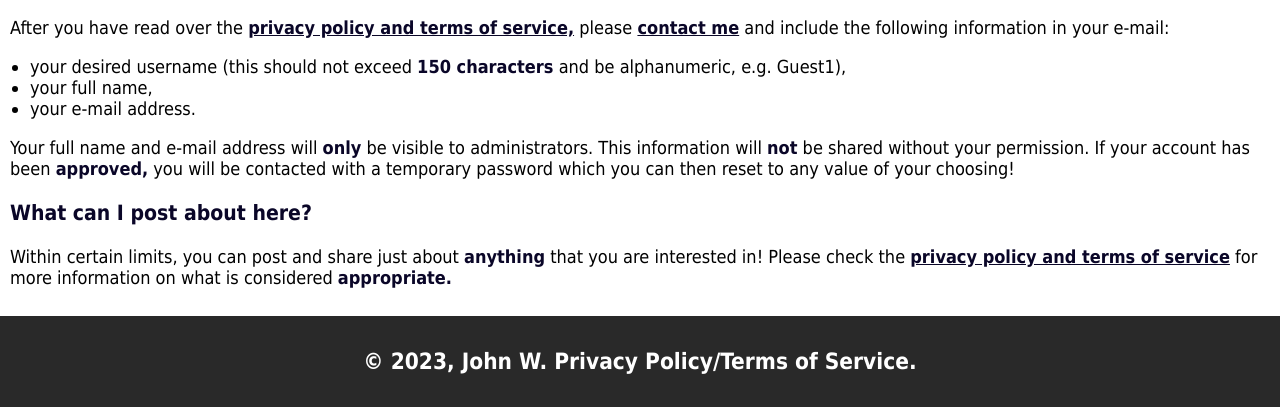
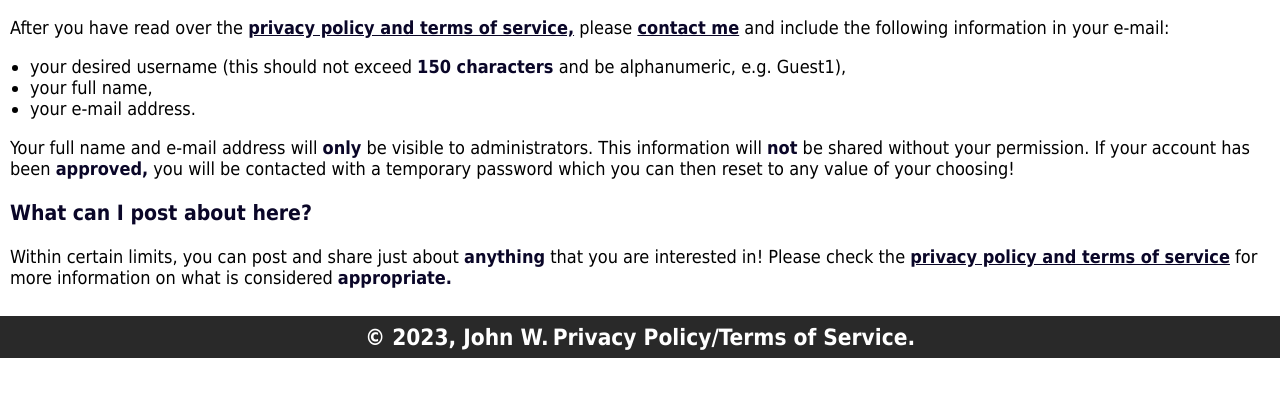
Before and after one commit to st0h/Django, a Django app: template website/posts/templates/posts/about.html in a window 1280 px wide. Shown: the part 922-1329 px from the top of the page. After the commit the page ends 1280 px from the top, so only its background shows below. Run offline with Django 3.2, Linux system fonts and the light colour scheme; the template is opened without the code that fills it, so the values that code supplies are empty.

Commit message:
Changed page footer

```diff
--- a/website/posts/static/css/application.css
+++ b/website/posts/static/css/application.css
@@ -164,15 +164,16 @@ nav a:hover {
 /* Page footer. */
 footer {
     background-color: #292929;
-    padding: 10px;
-    text-align: center;
+    padding: 8px;
+    justify-content: center;
+    align-items: center;
     margin: 0px;
-}
-
-footer p {
     font-weight: bold;
     color: white;
     font-size: 1.25em;
+    display: flex;
+    flex-direction: row;
+    gap: 4px;
 }
 
 /* Privacy/terms of service link in page footer. */
--- a/website/posts/templates/layout.html
+++ b/website/posts/templates/layout.html
@@ -36,7 +36,8 @@
         {% endblock %}
     </section>
     <footer>
-        <p>© {% now "Y" %}, John W. <a href="{% url 'posts:tos' %}">Privacy Policy/Terms of Service.</a></p>
+        <span>© {% now "Y" %}, John W.</span>
+        <a href="{% url 'posts:tos' %}">Privacy Policy/Terms of Service.</a>
     </footer>
 
     <script>
```
